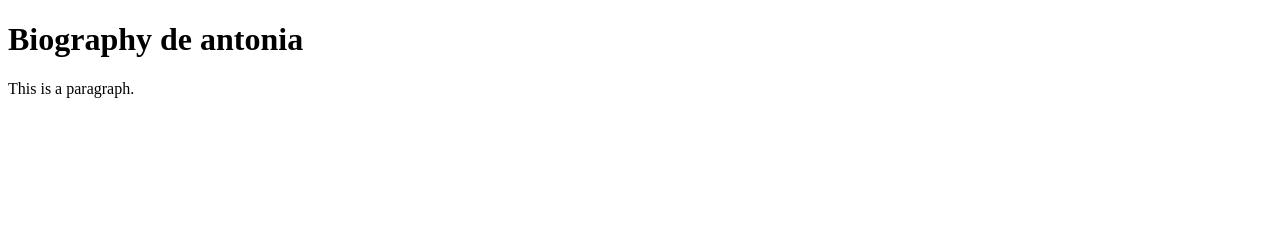
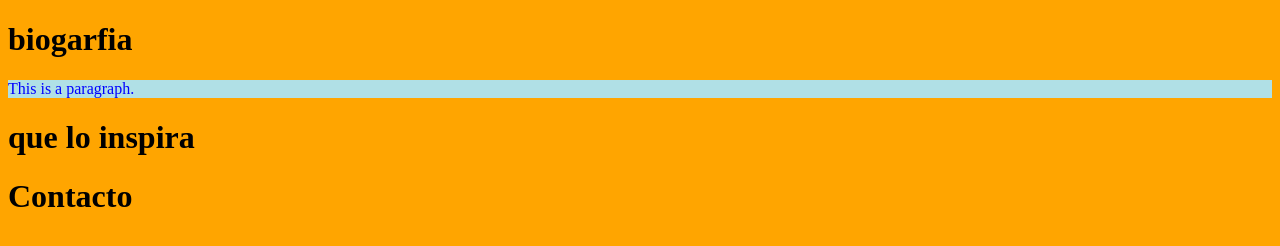
Before and after one commit to JUCATRONIXPRO/Proyecto-de-tech, a plain HTML site: page index.html in a window 1280 px wide. Drawn offline with Linux system fonts and the light colour scheme.

Commit message:
Update index.html

```diff
--- a/index.html
+++ b/index.html
@@ -1,12 +1,27 @@
 <!DOCTYPE html>
 <html>
 <head>
-<title>Page Title</title>
+<title>Landing page</title>
+</head>
+<body>
+<style>
+body {background-color: orange;}
+h1   {color: black;}
+p    {color: blue;}
+</style>
 </head>
 <body>
 
-<h1>Biography de antonia </h1>
-<p>This is a paragraph.</p>
+<h1>biogarfia </h1>
+<p style="background-color:powderblue;">This is a paragraph.</p>
+
+<h1>que lo inspira</h1>
+
+
+<h1>Contacto</h1>
+
+
+
 
 </body>
 </html>
```
